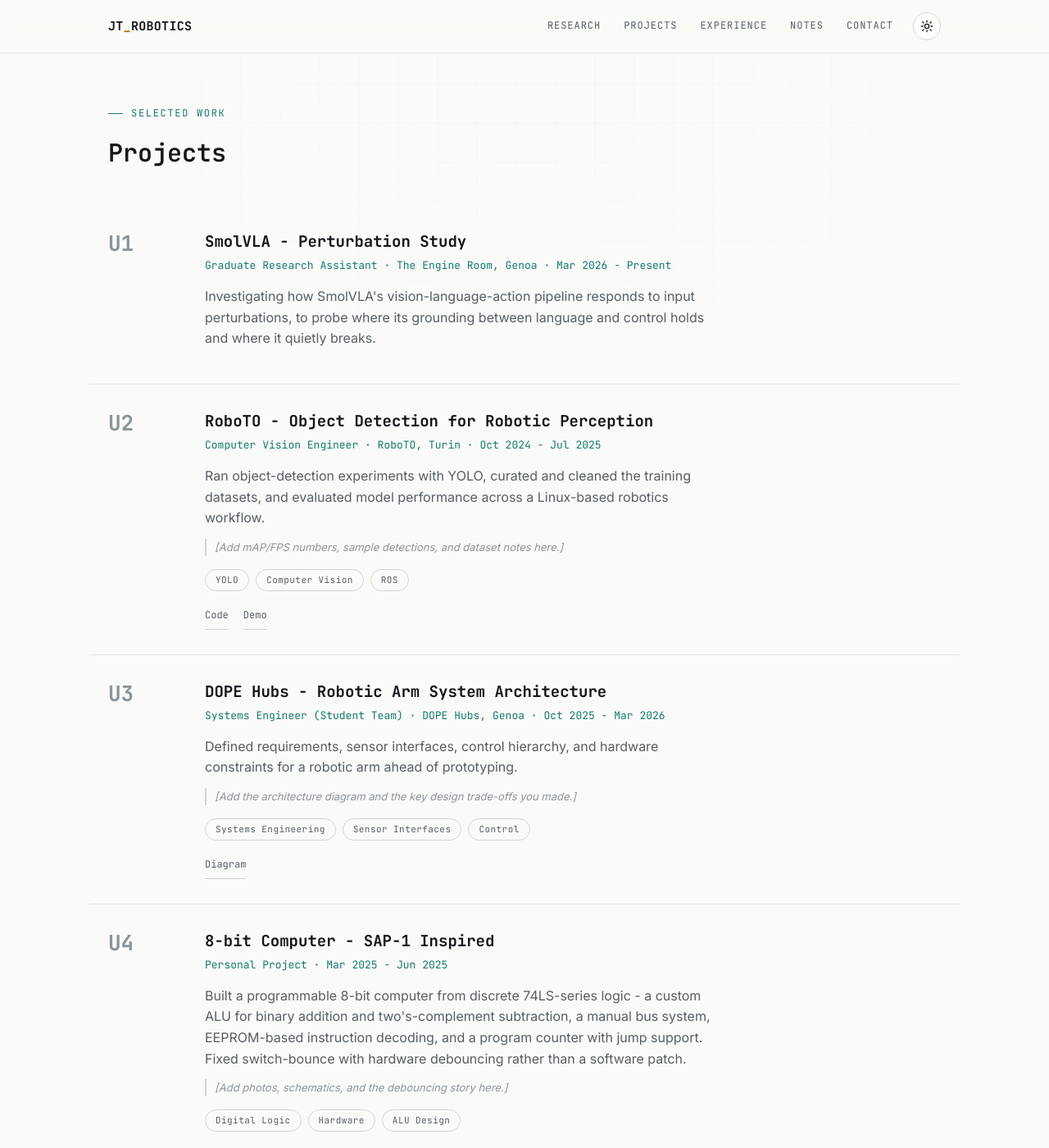
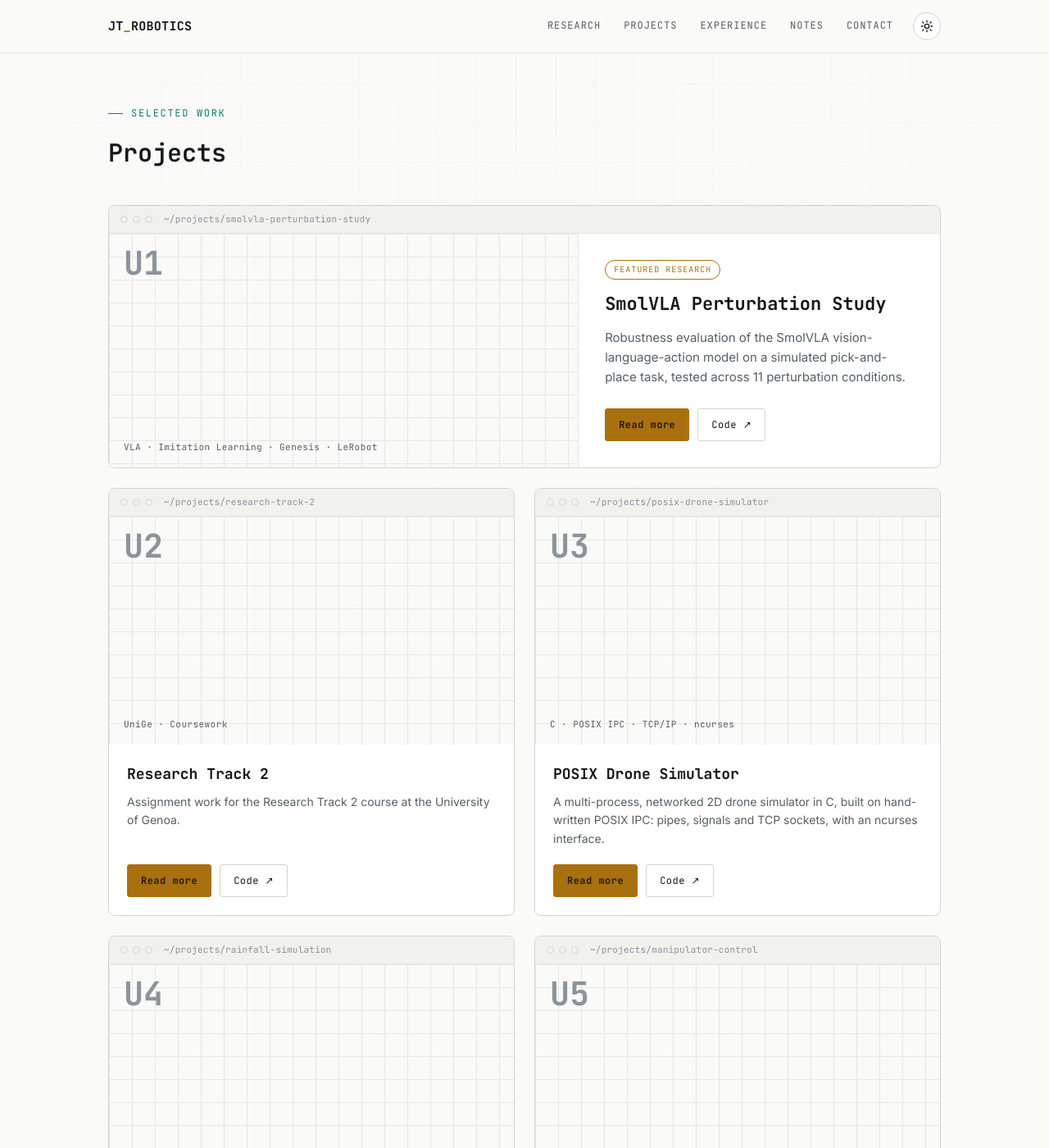
Before and after one commit to IloPinci/portfolio, a Jekyll site: the page built from index.html, in a window 1280 px wide and 1400 px high, scrolled down 1094 px. Shown: the whole window at 82% size. Built offline with Jekyll 4.4.1, drawn with Linux system fonts in a browser that asks for light colours; some of the changed text lies outside the part shown.

Commit message:
V 1.1.0 -> Add Windows

```diff
--- a/_config.yml
+++ b/_config.yml
@@ -20,6 +20,11 @@
 
 permalink: /notes/:year/:month/:day/:title/
 
+collections:
+  projects:
+    output: true
+    permalink: /projects/:name/
+
 plugins:
   - jekyll-feed
   - jekyll-seo-tag
--- a/_includes/head.html
+++ b/_includes/head.html
@@ -21,5 +21,6 @@
 <link rel="apple-touch-icon" href="{{ '/assets/photos/apple-touch-icon.png' | relative_url }}">
 <meta name="theme-color" content="#14171A">
 <link rel="stylesheet" href="{{ '/assets/css/style.css' | relative_url }}">
+<link rel="stylesheet" href="{{ '/assets/css/projects.css' | relative_url }}">
 {% feed_meta %}
 {% seo %}
--- a/index.html
+++ b/index.html
@@ -44,78 +44,7 @@
   </div>
 </section>
 
-<section id="projects">
-  <div class="wrap">
-    <p class="eyebrow">Selected Work</p>
-    <h2 class="reveal">Projects</h2>
-
-    <div class="project reveal">
-      <div class="designator">U1</div>
-      <div class="project-body">
-        <h3>SmolVLA - Perturbation Study</h3>
-        <p class="project-role">Graduate Research Assistant · The Engine Room, Genoa · Mar 2026 - Present</p>
-        <p class="desc">Investigating how SmolVLA's vision-language-action pipeline responds to input perturbations, to probe where its grounding between language and control holds and where it quietly breaks.</p>
-      </div>
-    </div>
-
-    <div class="project reveal">
-      <div class="designator">U2</div>
-      <div class="project-body">
-        <h3>RoboTO - Object Detection for Robotic Perception</h3>
-        <p class="project-role">Computer Vision Engineer · RoboTO, Turin · Oct 2024 - Jul 2025</p>
-        <p class="desc">Ran object-detection experiments with YOLO, curated and cleaned the training datasets, and evaluated model performance across a Linux-based robotics workflow.</p>
-        <p class="todo">[Add mAP/FPS numbers, sample detections, and dataset notes here.]</p>
-        <div class="tag-row">
-          <span class="pill">YOLO</span>
-          <span class="pill">Computer Vision</span>
-          <span class="pill">ROS</span>
-        </div>
-        <div class="project-links">
-          <a href="#">Code</a>
-          <a href="#">Demo</a>
-        </div>
-      </div>
-    </div>
-
-    <div class="project reveal">
-      <div class="designator">U3</div>
-      <div class="project-body">
-        <h3>DOPE Hubs - Robotic Arm System Architecture</h3>
-        <p class="project-role">Systems Engineer (Student Team) · DOPE Hubs, Genoa · Oct 2025 - Mar 2026</p>
-        <p class="desc">Defined requirements, sensor interfaces, control hierarchy, and hardware constraints for a robotic arm ahead of prototyping.</p>
-        <p class="todo">[Add the architecture diagram and the key design trade-offs you made.]</p>
-        <div class="tag-row">
-          <span class="pill">Systems Engineering</span>
-          <span class="pill">Sensor Interfaces</span>
-          <span class="pill">Control</span>
-        </div>
-        <div class="project-links">
-          <a href="#">Diagram</a>
-        </div>
-      </div>
-    </div>
-
-    <div class="project reveal">
-      <div class="designator">U4</div>
-      <div class="project-body">
-        <h3>8-bit Computer - SAP-1 Inspired</h3>
-        <p class="project-role">Personal Project · Mar 2025 - Jun 2025</p>
-        <p class="desc">Built a programmable 8-bit computer from discrete 74LS-series logic - a custom ALU for binary addition and two's-complement subtraction, a manual bus system, EEPROM-based instruction decoding, and a program counter with jump support. Fixed switch-bounce with hardware debouncing rather than a software patch.</p>
-        <p class="todo">[Add photos, schematics, and the debouncing story here.]</p>
-        <div class="tag-row">
-          <span class="pill">Digital Logic</span>
-          <span class="pill">Hardware</span>
-          <span class="pill">ALU Design</span>
-        </div>
-        <div class="project-links">
-          <a href="#">Photos</a>
-          <a href="#">Schematic</a>
-        </div>
-      </div>
-    </div>
-
-  </div>
-</section>
+{% include projects-grid.html %}
 
 <section id="experience">
   <div class="wrap">
```
